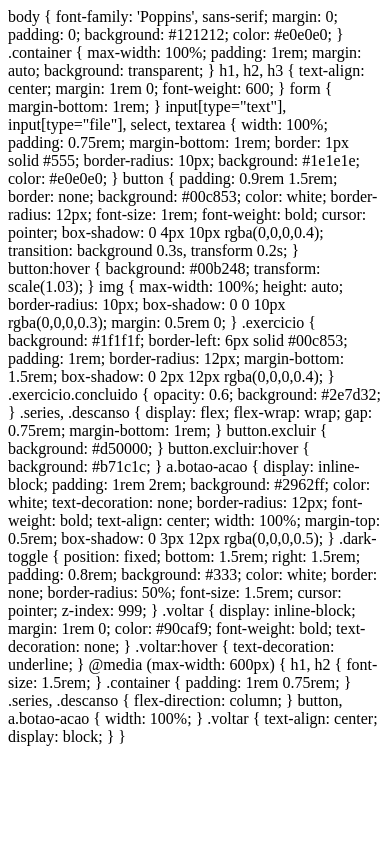
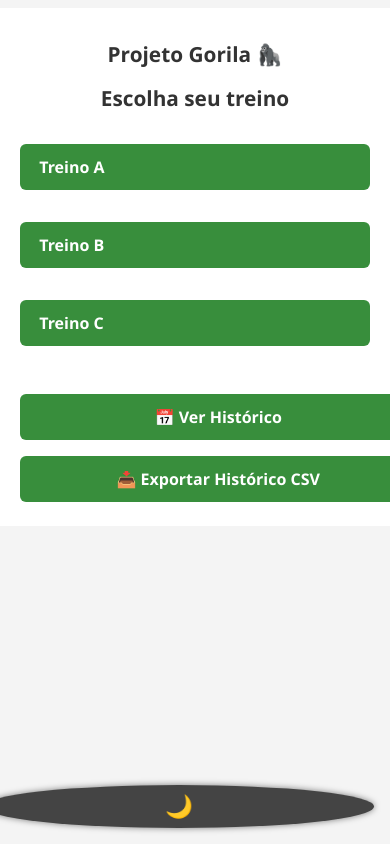
Before and after one commit to RodrigoFrancoBatata/projeto-gorila, a Flask app: page / in a window 390 px wide. Run offline with Flask 3, Linux system fonts and the light colour scheme.

Commit message:
Atualiza layout do index com estilo premium e responsivo

```diff
--- a/templates/index.html
+++ b/templates/index.html
@@ -1,155 +1,40 @@
-body {
-  font-family: 'Poppins', sans-serif;
-  margin: 0;
-  padding: 0;
-  background: #121212;
-  color: #e0e0e0;
-}
+<!DOCTYPE html>
+<html lang="pt-br">
+<head>
+  <meta charset="UTF-8">
+  <meta name="viewport" content="width=device-width, initial-scale=1.0">
+  <title>Projeto Gorila</title>
+  <link rel="stylesheet" href="/static/style.css">
+</head>
+<body>
+  <div class="container">
+    <h1>Projeto Gorila 🦍</h1>
+    <h2>Escolha seu treino</h2>
 
-.container {
-  max-width: 100%;
-  padding: 1rem;
-  margin: auto;
-  background: transparent;
-}
+    <div style="display: flex; justify-content: center; gap: 1rem; flex-wrap: wrap; margin: 1.5rem 0;">
+      {% for dia in dias %}
+        <a href="/treino/{{ dia }}" class="botao-acao">{{ dia }}</a>
+      {% endfor %}
+    </div>
 
-h1, h2, h3 {
-  text-align: center;
-  margin: 1rem 0;
-  font-weight: 600;
-}
+    <div style="text-align: center; margin-top: 2rem;">
+      <a href="/historico" class="botao-acao">📅 Ver Histórico</a>
+      <a href="/historico/download" class="botao-acao">📥 Exportar Histórico CSV</a>
+    </div>
+  </div>
 
-form {
-  margin-bottom: 1rem;
-}
-
-input[type="text"],
-input[type="file"],
-select,
-textarea {
-  width: 100%;
-  padding: 0.75rem;
-  margin-bottom: 1rem;
-  border: 1px solid #555;
-  border-radius: 10px;
-  background: #1e1e1e;
-  color: #e0e0e0;
-}
-
-button {
-  padding: 0.9rem 1.5rem;
-  border: none;
-  background: #00c853;
-  color: white;
-  border-radius: 12px;
-  font-size: 1rem;
-  font-weight: bold;
-  cursor: pointer;
-  box-shadow: 0 4px 10px rgba(0,0,0,0.4);
-  transition: background 0.3s, transform 0.2s;
-}
-
-button:hover {
-  background: #00b248;
-  transform: scale(1.03);
-}
-
-img {
-  max-width: 100%;
-  height: auto;
-  border-radius: 10px;
-  box-shadow: 0 0 10px rgba(0,0,0,0.3);
-  margin: 0.5rem 0;
-}
-
-.exercicio {
-  background: #1f1f1f;
-  border-left: 6px solid #00c853;
-  padding: 1rem;
-  border-radius: 12px;
-  margin-bottom: 1.5rem;
-  box-shadow: 0 2px 12px rgba(0,0,0,0.4);
-}
-
-.exercicio.concluido {
-  opacity: 0.6;
-  background: #2e7d32;
-}
-
-.series, .descanso {
-  display: flex;
-  flex-wrap: wrap;
-  gap: 0.75rem;
-  margin-bottom: 1rem;
-}
-
-button.excluir {
-  background: #d50000;
-}
-
-button.excluir:hover {
-  background: #b71c1c;
-}
-
-a.botao-acao {
-  display: inline-block;
-  padding: 1rem 2rem;
-  background: #2962ff;
-  color: white;
-  text-decoration: none;
-  border-radius: 12px;
-  font-weight: bold;
-  text-align: center;
-  width: 100%;
-  margin-top: 0.5rem;
-  box-shadow: 0 3px 12px rgba(0,0,0,0.5);
-}
-
-.dark-toggle {
-  position: fixed;
-  bottom: 1.5rem;
-  right: 1.5rem;
-  padding: 0.8rem;
-  background: #333;
-  color: white;
-  border: none;
-  border-radius: 50%;
-  font-size: 1.5rem;
-  cursor: pointer;
-  z-index: 999;
-}
-
-.voltar {
-  display: inline-block;
-  margin: 1rem 0;
-  color: #90caf9;
-  font-weight: bold;
-  text-decoration: none;
-}
-
-.voltar:hover {
-  text-decoration: underline;
-}
-
-@media (max-width: 600px) {
-  h1, h2 {
-    font-size: 1.5rem;
-  }
-
-  .container {
-    padding: 1rem 0.75rem;
-  }
-
-  .series, .descanso {
-    flex-direction: column;
-  }
-
-  button, a.botao-acao {
-    width: 100%;
-  }
-
-  .voltar {
-    text-align: center;
-    display: block;
-  }
-}
+  <!-- Botão de modo escuro -->
+  <button class="dark-toggle" onclick="toggleDark()">🌙</button>
+  <script>
+    const toggleDark = () => {
+      document.body.classList.toggle("dark");
+      localStorage.setItem("darkmode", document.body.classList.contains("dark"));
+    };
+    window.onload = () => {
+      if (localStorage.getItem("darkmode") === "true") {
+        document.body.classList.add("dark");
+      }
+    };
+  </script>
+</body>
+</html>
```
